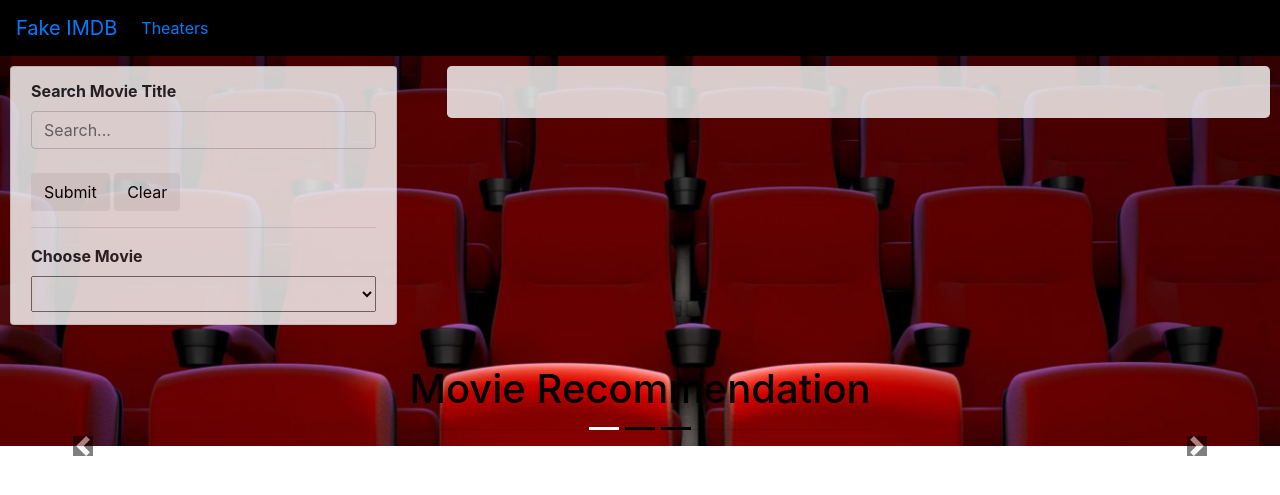
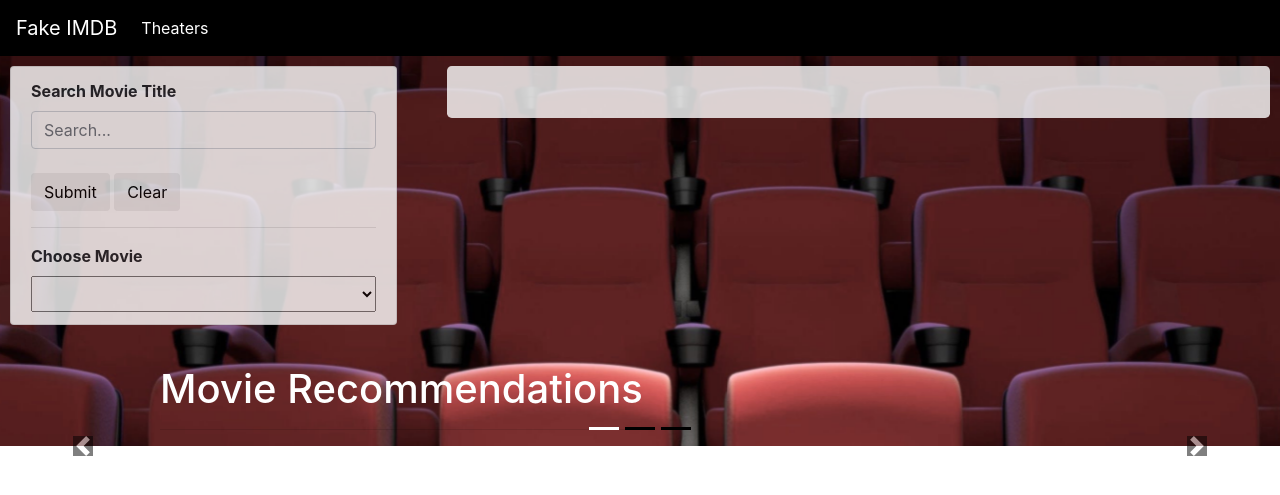
Before and after one commit to czwong/Movie_Machine_Learning, a Flask app: page / in a window 1280 px wide. Shown: the top 495 px of the page. Run offline with Flask 2, Linux system fonts and the light colour scheme; data that the repository does not hold is empty; parts of the project's set-up code (start-up, migrations or seed data) failed here and were passed over; some libraries are stand-ins or nearby versions.

Commit message:
almost completed css/js updates

```diff
--- a/static/css/style.css
+++ b/static/css/style.css
@@ -38,7 +38,7 @@ select {
   padding: 5px;
   background-color:white;
   opacity: 0.80;
-  font-size: 30px;
+  font-size: 25px;
 }
 
 .title_heading {
@@ -69,10 +69,10 @@ h1.nothing_found_bottom {
 }
 
 div.movie_recommend_header {
-  margin: auto;
+  /* margin: auto; */
+  margin-left: 175px;
   padding: auto;
-  color: black;
-  text-align: left;
+  color: white;
 }
 
 h1.movie_recommend_title {
--- a/templates/index.html
+++ b/templates/index.html
@@ -16,7 +16,7 @@
 
 <body>
     <nav class="navbar navbar-expand-sm" id="don't move" style="background-color: black">
-        <a href="/" class="navbar-brand">
+        <a href="/" class="navbar-brand" style="color: white">
         Fake IMDB
         </a>
         <button class="navbar-toggler" data-toggle="collapse" data-target="#navbarMenu">
@@ -25,7 +25,7 @@
         <div class="collapse navbar-collapse" id="navbarMenu">
             <ul class="navbar-nav">
                 <li class="nav-item">
-                    <a href="#" class="nav-link">Theaters</a>
+                    <a href="#" class="nav-link" style="color: white">Theaters</a>
                 </li>
             </ul>
         </div>
@@ -75,7 +75,7 @@
 
         <div class="row">
             <div class="movie_recommend_header">
-                <h1 class="movie_recommend_title">Movie Recommendation</h1>
+                <h1 class="movie_recommend_title">Movie Recommendations</h1>
                 <hr>
             </div>
             <div id="demo" class="carousel slide" data-ride="carousel">
```
Also changed, not shown: static/index_images/movies.jpg.
